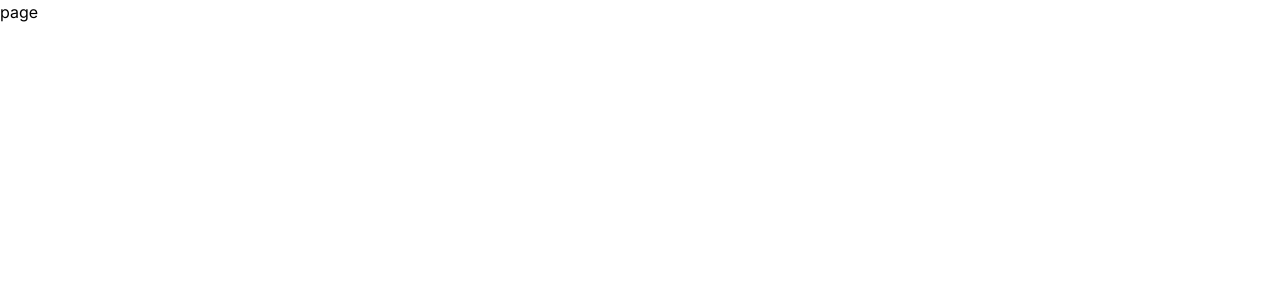
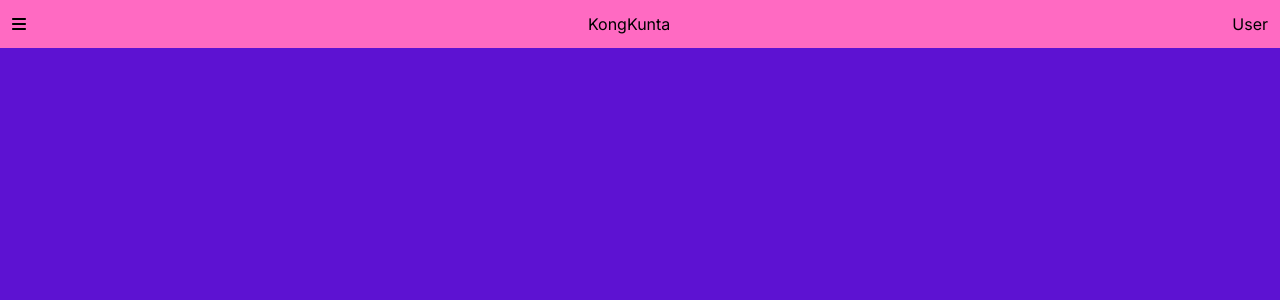
Before and after one commit to KongKunta/tailwind, a Next.js app: page / in a window 1280 px wide. Shown: the top 300 px of the page. Built offline with nearby package versions, Linux system fonts and the light colour scheme.

Commit message:
second commit

```diff
--- /dev/null
+++ b/app/(components)/Navbar.jsx
@@ -0,0 +1,21 @@
+import { faBars } from "@fortawesome/free-solid-svg-icons";
+import { FontAwesomeIcon } from "@fortawesome/react-fontawesome";
+import React from "react";
+
+const Navbar = () => {
+  return (
+    <nav className="flex p-3 bg-third justify-between">
+      <div className="flex">
+        <button className="">
+          <FontAwesomeIcon icon={faBars} />
+        </button>
+      </div>
+      <div className="flex">
+        <h1>KongKunta</h1>
+      </div>
+      <div className="flex">User</div>
+    </nav>
+  );
+};
+
+export default Navbar;
--- a/app/layout.js
+++ b/app/layout.js
@@ -1,17 +1,30 @@
-import { Inter } from 'next/font/google'
-import './globals.css'
+import { Inter } from "next/font/google";
+import "./globals.css";
+import Navbar from "./(components)/Navbar";
 
-const inter = Inter({ subsets: ['latin'] })
+import { config } from "@fortawesome/fontawesome-svg-core";
+import "@fortawesome/fontawesome-svg-core/styles.css";
+
+config.autoAddCss = false;
+
+const inter = Inter({ subsets: ["latin"] });
 
 export const metadata = {
-  title: 'Create Next App',
-  description: 'Generated by create next app',
-}
+  title: "Create Next App",
+  description: "Generated by create next app",
+};
 
 export default function RootLayout({ children }) {
   return (
     <html lang="en">
-      <body className={inter.className}>{children}</body>
+      <body className={inter.className}>
+        <div className="flex flex-col h-screen max-h-screen">
+          <Navbar />
+          <div className="flex-grow overflow-y-auto bg-main text-default-text">
+            {children}
+          </div>
+        </div>
+      </body>
     </html>
-  )
+  );
 }
--- a/app/page.js
+++ b/app/page.js
@@ -1,7 +1,7 @@
 import React from "react";
 
 const page = () => {
-  return <div>page</div>;
+  return <div></div>;
 };
 
 export default page;
--- a/tailwind.config.js
+++ b/tailwind.config.js
@@ -1,18 +1,24 @@
 /** @type {import('tailwindcss').Config} */
 module.exports = {
   content: [
-    './pages/**/*.{js,ts,jsx,tsx,mdx}',
-    './components/**/*.{js,ts,jsx,tsx,mdx}',
-    './app/**/*.{js,ts,jsx,tsx,mdx}',
+    "./pages/**/*.{js,ts,jsx,tsx,mdx}",
+    "./components/**/*.{js,ts,jsx,tsx,mdx}",
+    "./app/**/*.{js,ts,jsx,tsx,mdx}",
   ],
   theme: {
     extend: {
       backgroundImage: {
-        'gradient-radial': 'radial-gradient(var(--tw-gradient-stops))',
-        'gradient-conic':
-          'conic-gradient(from 180deg at 50% 50%, var(--tw-gradient-stops))',
+        "gradient-radial": "radial-gradient(var(--tw-gradient-stops))",
+        "gradient-conic":
+          "conic-gradient(from 180deg at 50% 50%, var(--tw-gradient-stops))",
       },
+    },
+    colors: {
+      main: "#5D12D2",
+      second: "#B931FC",
+      third: "#FF6AC2",
+      fourth: "#FFE5E5",
     },
   },
   plugins: [],
-}
+};
```
Also changed, not shown: package.json (+8 -5 lines), 1 other file (tests, documents, lock files or other folders).
